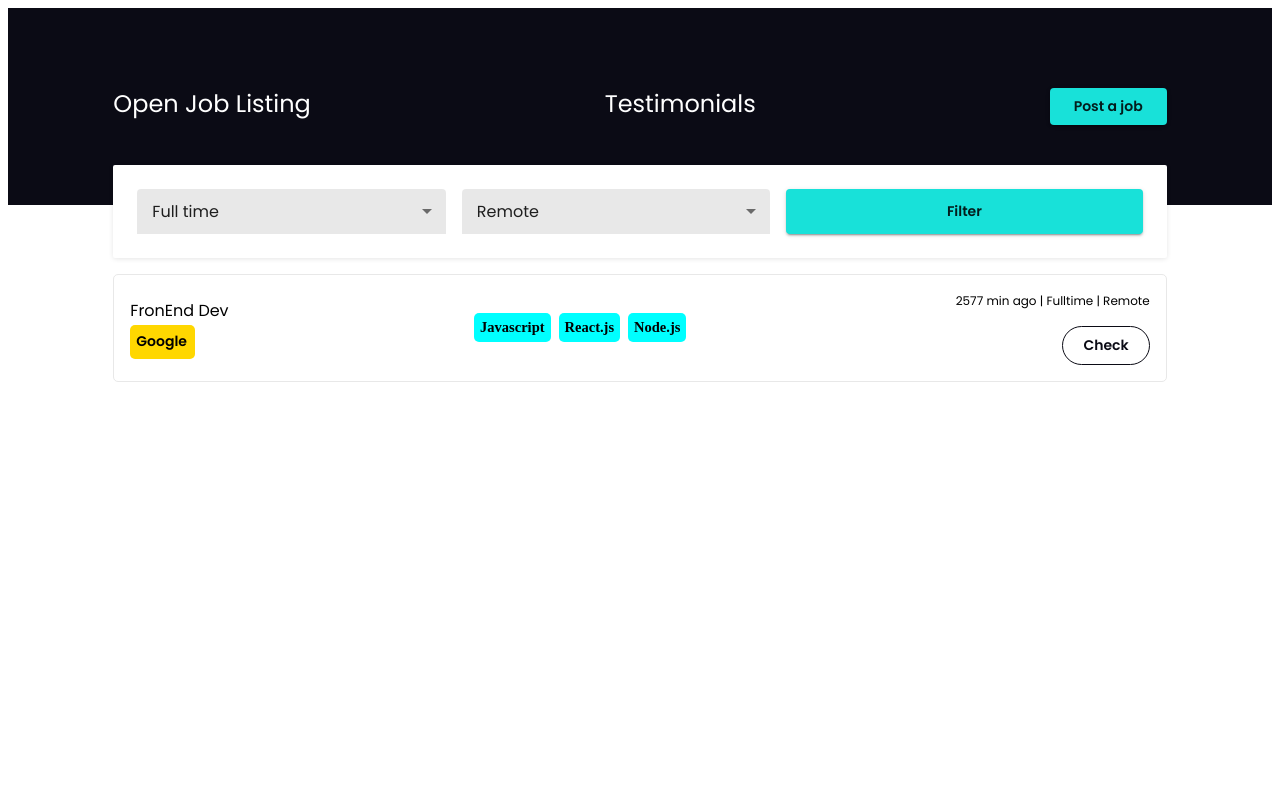
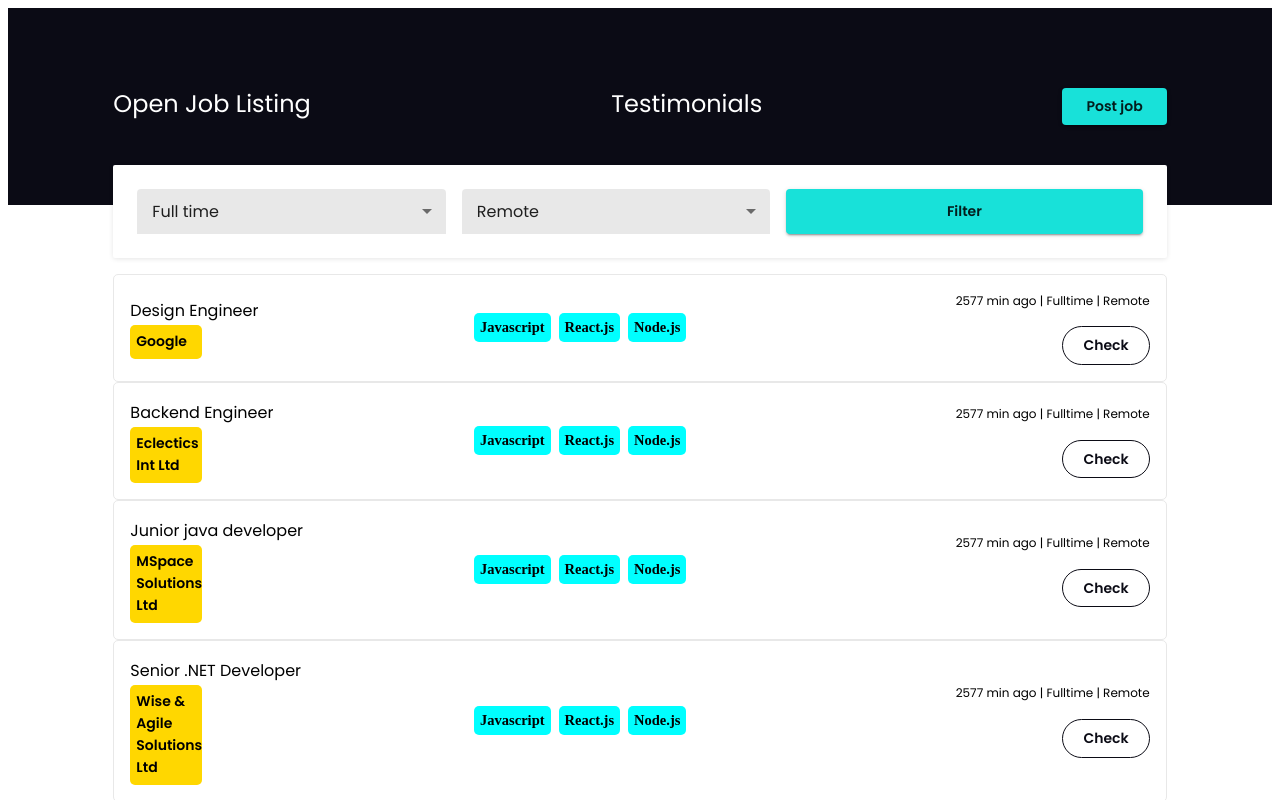
Before and after one commit to k-malongo/Job-Listing-App, a React (Create React App) app: page / in a window 1280 px wide. Shown: the top 800 px of the page. Built offline with nearby package versions, Linux system fonts and the light colour scheme; data requests are answered from the project's data file.

Commit message:
update data

```diff
--- a/db.json
+++ b/db.json
@@ -17,7 +17,7 @@
       "id": 2,
       "job_type": "Backend Engineer",
       "image": "https://i.roamcdn.net/kazi/ke/hq/910055825a6b1fcd5d5fa8ca61bc6824/-/advertiser-img-ke-jobs-prod/dealer-images/advid15044/adv15044_1613054515.jpg",
-      "company": "Eclectics International Ltd",
+      "company": "Eclectics Int Ltd",
       "description": "We are looking for experienced backend developers to join our team and be a productive member of societu",
       "location": "Nairobi",
       "requirements": [
--- a/package.json
+++ b/package.json
@@ -3,6 +3,7 @@
   "version": "0.1.0",
   "private": true,
   "dependencies": {
+    "homepage": "https://k-malongo.github.io/Job-Listing-Application",
     "@material-ui/core": "^4.11.0",
     "@material-ui/icons": "^4.9.1",
     "@testing-library/jest-dom": "^4.2.4",
@@ -15,6 +16,8 @@
     "react-scripts": "3.4.3"
   },
   "scripts": {
+    "predeploy": "npm run build",
+    "deploy": "gh-pages -d build",
     "start": "PORT=8000 react-scripts start",
     "server": "json-server --watch db.json -p 8004",
     "build": "react-scripts build",
@@ -35,5 +38,8 @@
       "last 1 firefox version",
       "last 1 safari version"
     ]
+  },
+  "devDependencies": {
+    "gh-pages": "^4.0.0"
   }
 }
--- a/src/App.js
+++ b/src/App.js
@@ -18,7 +18,7 @@ export default () => {
       .then((r) => r.json())
       .then((data) => setJobs(data));
   }, []);
-  const jobList = jobs.map((jobs) => console.log(jobs))
+  // const jobList = jobs.map((jobs) => console.log(jobs))
 
   // console.log(jobs)
   return (
@@ -30,7 +30,8 @@ export default () => {
         <SearchBar/>
         {/* {console.log(jobs)} */}
 
-        <JobCard jobs={jobList} />
+       { jobs.map((jobs) =>
+       <JobCard id={jobs.id} company={jobs.company} key= {jobs.id} jobtype={jobs.job_type}/>)}
       </Grid>
       </Grid>
      </ThemeProvider>
--- a/src/components/header/Header.js
+++ b/src/components/header/Header.js
@@ -10,7 +10,7 @@ export default function Header() {
           <Typography variant="h5">Open Job Listing</Typography>
           <Typography variant="h5">Testimonials</Typography>
           <Button variant="contained" color="primary" >
-            Post a job
+            Post job
           </Button>
           </Box>
         </Grid>
--- a/src/components/job/JobCard.js
+++ b/src/components/job/JobCard.js
@@ -23,7 +23,7 @@ const useStyles = makeStyles((theme)=>(
             backgroundColor: "gold",
             padding: theme.spacing(0.75),
             borderRadius : "5px",
-            width: "53px",
+            width: "60px",
             fontWeight:600,
           },
           skillChip:{
@@ -39,15 +39,15 @@ const useStyles = makeStyles((theme)=>(
           },
     }))
 
-export default function JobCard({jobs}) {
+export default function JobCard({id, company, jobtype}) {
     // console.log(jobs)
     const classes= useStyles();
   return (
-    <Box p={2} className={classes.wrapper}>
+    <Box p={2} className={classes.wrapper} key={id}>
        { <Grid container alignItems='center'>
             <Grid item xs>
-                <Typography variant ="subtitle1">FronEnd Dev</Typography>
-                <Typography className={classes.companyName} variant ="subtitle2">Google</Typography>
+                <Typography variant ="subtitle1">{jobtype}</Typography>
+                <Typography className={classes.companyName} variant ="subtitle2">{company}</Typography>
 
             </Grid>
             <Grid item container xs>
```
Also changed, not shown: 1 other file (tests, documents, lock files or other folders).
